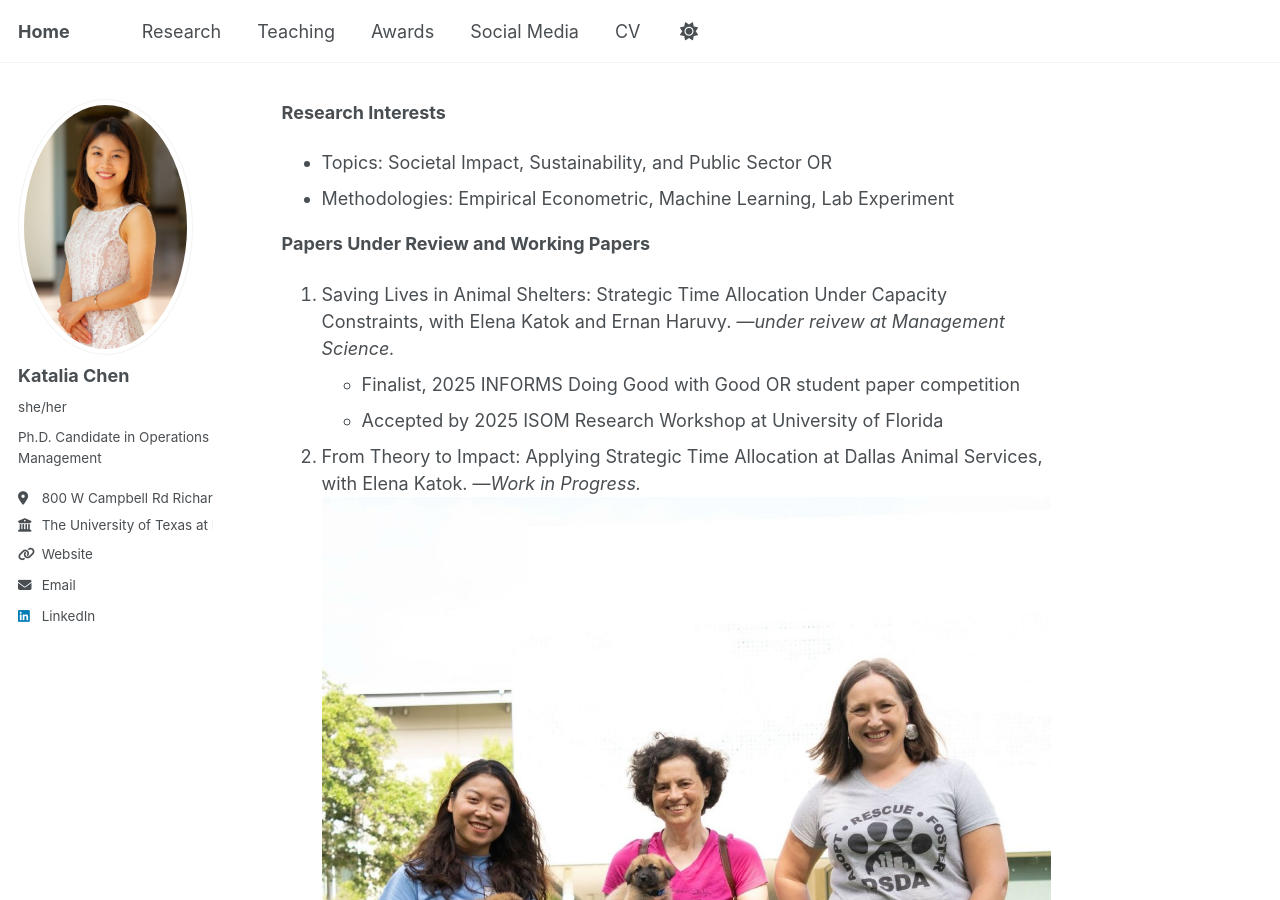
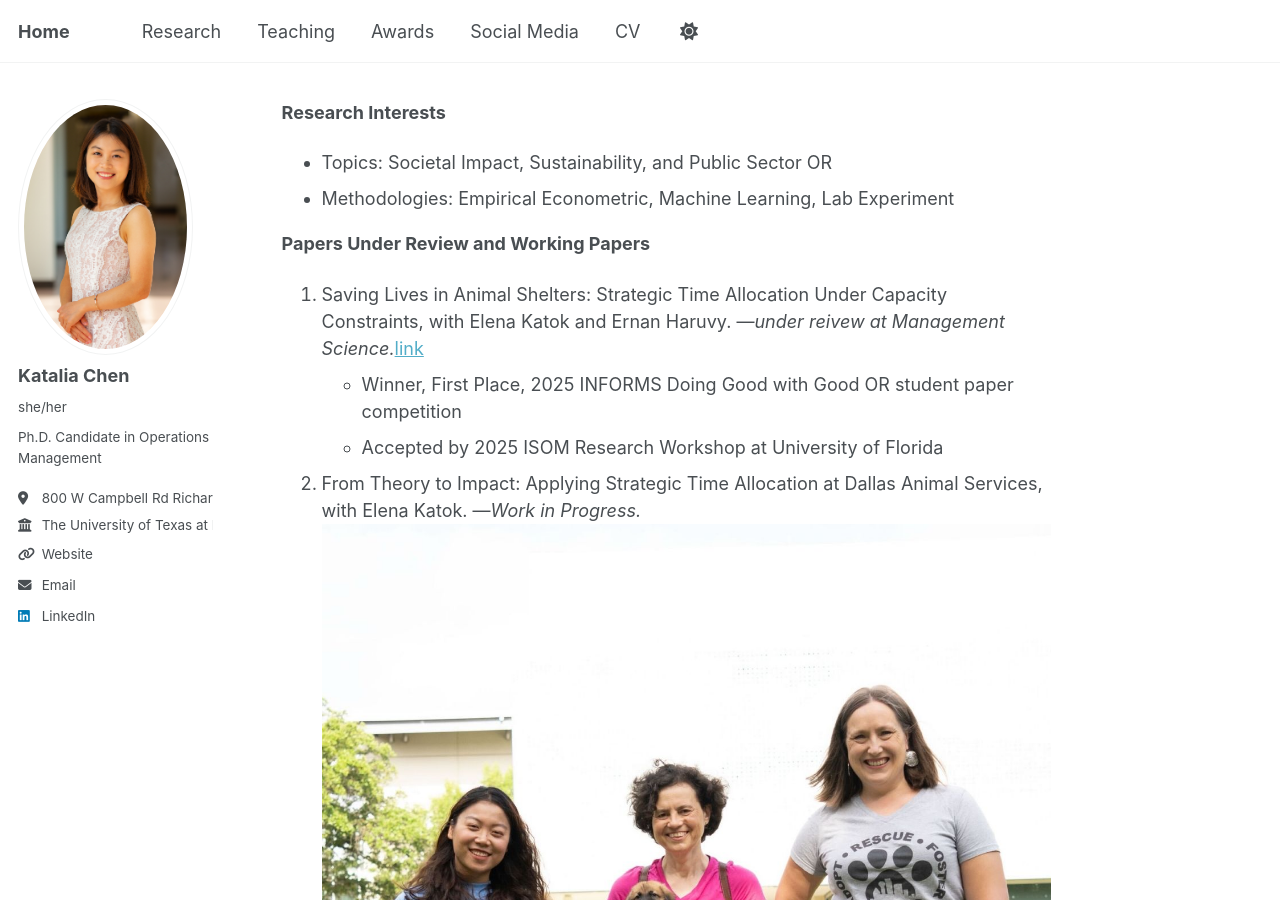
Before and after one commit to qxc2/kataliachen, a Jekyll site: the page built from _research/research.md, in a window 1280 px wide and 900 px high. Built offline with Jekyll 4.4.1, drawn with Linux system fonts in a browser that asks for light colours; a script that is not in the unit is left out.

Commit message:
Revise paper status and add competition results
Updated the status of a paper and added a link.

```diff
--- a/_research/research.md
+++ b/_research/research.md
@@ -9,8 +9,8 @@ permalink: /research/
 
 **Papers Under Review and Working Papers**
  1. Saving Lives in Animal Shelters: Strategic Time Allocation Under Capacity Constraints, with Elena Katok and
- Ernan Haruvy. ---*under reivew at Management Science.*
-  - Finalist, 2025 INFORMS Doing Good with Good OR student paper competition
+ Ernan Haruvy. ---*under reivew at Management Science.*[link](https://papers.ssrn.com/sol3/papers.cfm?abstract_id=5606350)
+  - Winner, First Place, 2025 INFORMS Doing Good with Good OR student paper competition
   - Accepted by 2025 ISOM Research Workshop at University of Florida
  3. From Theory to Impact: Applying Strategic Time Allocation at Dallas Animal Services, with Elena Katok. ---*Work
  in Progress.*
```
